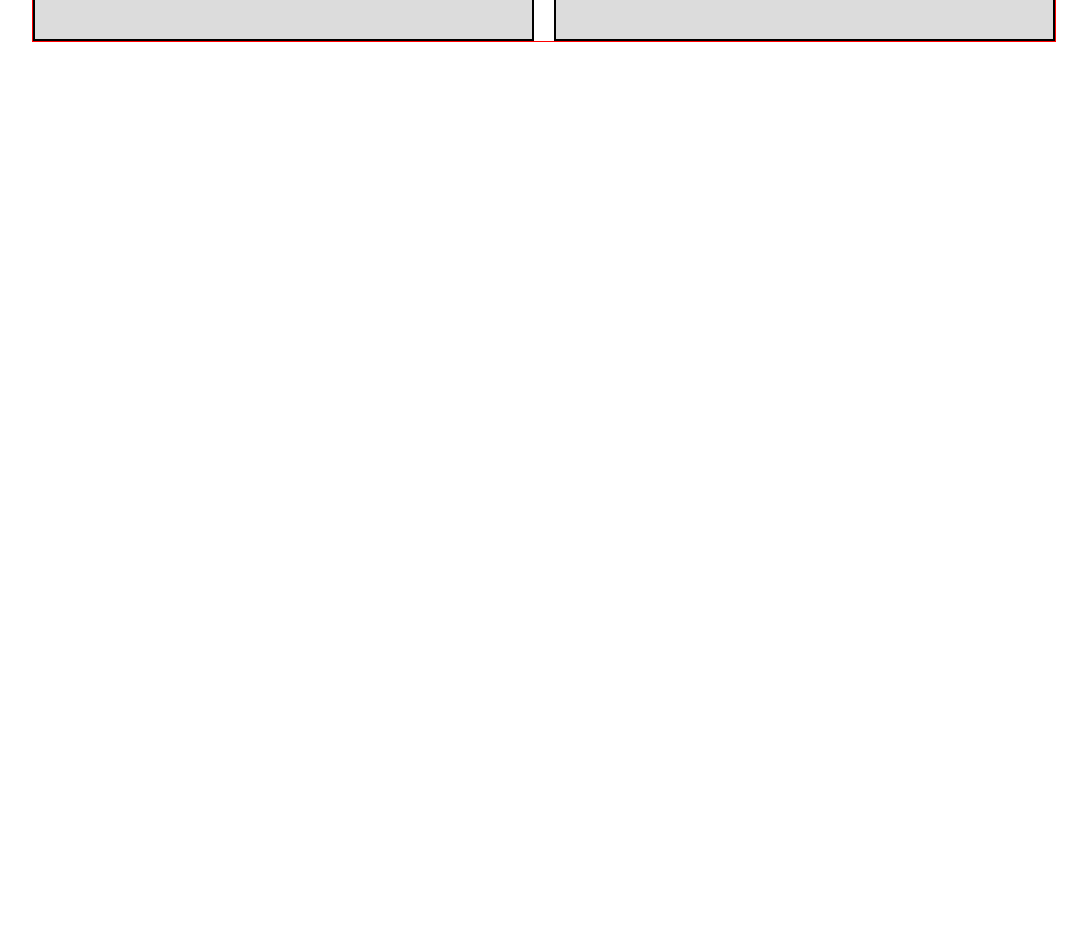
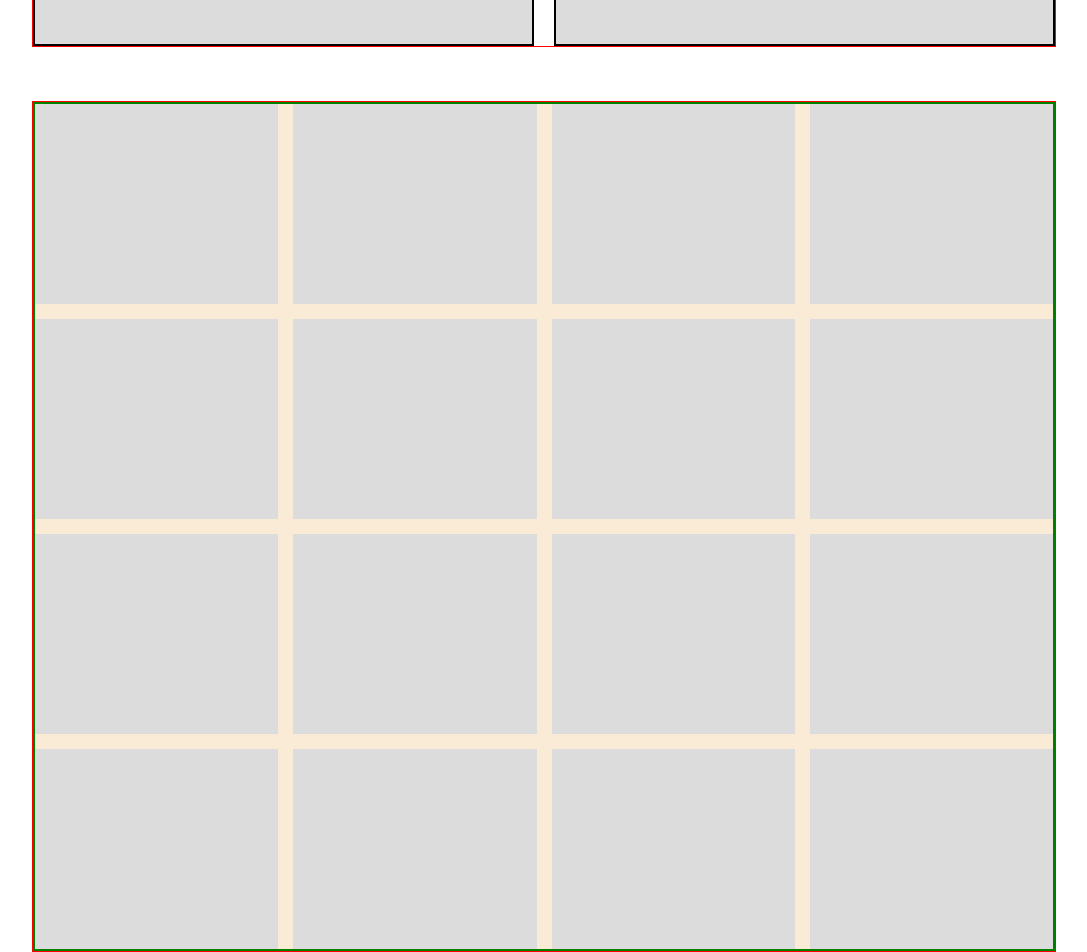
Before and after one commit to hasibkyau/AngularUi, an Angular app: page / in a window 1280 px wide. Shown: the part 718-1670 px from the top of the page, without its empty margins (96-1183 px from the left). Before the commit the page ends 800 px from the top, so only its background shows below. Built offline with nearby package versions, Linux system fonts and the light colour scheme.

Commit message:
added grid

```diff
--- a/src/app/app.component.css
+++ b/src/app/app.component.css
@@ -10,7 +10,7 @@
   justify-content: center;
   flex-wrap: wrap;
   width: 100%;
-  gap:15px;
+  gap: 15px;
 
   .row {
     display: flex;
@@ -18,7 +18,19 @@
     justify-content: space-between;
     width: 80%;
     border: 1px solid red;
-    gap:15px;
+    gap: 15px;
+
+
+
+
+    .grid {
+        display: grid;
+        grid-template-columns: 1fr 1fr 1fr 1fr;
+        border: 2px solid green;
+        background-color: antiquewhite;
+        width: 100%;
+        gap: 15px;
+    }
 
     .col {
       display: flex;
@@ -26,16 +38,15 @@
       justify-content: space-evenly;
       width: 49%;
       border: 2px solid black;
-      gap:15px;
+      gap: 15px;
 
-      @media(max-width:900px){
+      @media (max-width: 1000px) {
         width: 100%;
       }
-
     }
 
     .items {
-      height: 25%;
+      height: 10vh;
       background-color: gainsboro;
       border: 1px solid red;
     }
@@ -60,7 +71,31 @@
       height: 20vh;
       background-color: gainsboro;
       border: 1px solid black;
-
     }
   }
 }
+
+.grid-container {
+position: relative;
+  display: flex;
+  justify-content: center;
+  border: 2px solid yellow;
+  width: 80%;
+
+  .grid {
+    display: grid;
+    grid-template-columns: 1fr 1fr 1fr 1fr;
+
+
+    border: 2px solid green;
+    background-color: antiquewhite;
+    width: 100%;
+    gap: 15px;
+
+    .item {
+      height: 10vh;
+      background-color: gainsboro;
+      border: 2px solid black;
+    }
+  }
+}
--- a/src/app/app.component.html
+++ b/src/app/app.component.html
@@ -1,15 +1,5 @@
-<!DOCTYPE html>
-<html lang="en">
-<head>
-    <meta charset="UTF-8">
-    <meta name="viewport" content="width=device-width, initial-scale=1.0">
-    <title>Layout</title>
-</head>
-<body>
 <div class="container">
-
   <div class="row">
-
     <div class="col">
       <div class="left"></div>
     </div>
@@ -20,18 +10,43 @@
       <div class="items"></div>
       <div class="items"></div>
     </div>
-
-        </div><!--  Top row -->
+  </div>
+  <!--  Top row -->
 
   <div class="row">
     <div class="middle"></div>
-        </div><!--  middle row -->
+  </div>
+  <!--  middle row -->
 
   <div class="row">
     <div class="col item-1"></div>
     <div class="col item-2"></div>
-        </div><!--  Footer -->
+  </div>
+  <!--  Footer -->
+</div>
+<!--  the main conainer -->
 
-    </div><!--  the main conainer -->
-</body>
-</html>
+<br /><br /><br />
+
+<div class="container">
+  <div class="row">
+    <div class="grid">
+      <div class="item item-1"></div>
+      <div class="item item-1"></div>
+      <div class="item item-1"></div>
+      <div class="item item-1"></div>
+      <div class="item item-1"></div>
+      <div class="item item-1"></div>
+      <div class="item item-1"></div>
+      <div class="item item-1"></div>
+      <div class="item item-1"></div>
+      <div class="item item-1"></div>
+      <div class="item item-1"></div>
+      <div class="item item-1"></div>
+      <div class="item item-1"></div>
+      <div class="item item-1"></div>
+      <div class="item item-1"></div>
+      <div class="item item-1"></div>
+    </div>
+  </div>
+</div>
```
Lines whose indentation alone changed are shown as unchanged.
